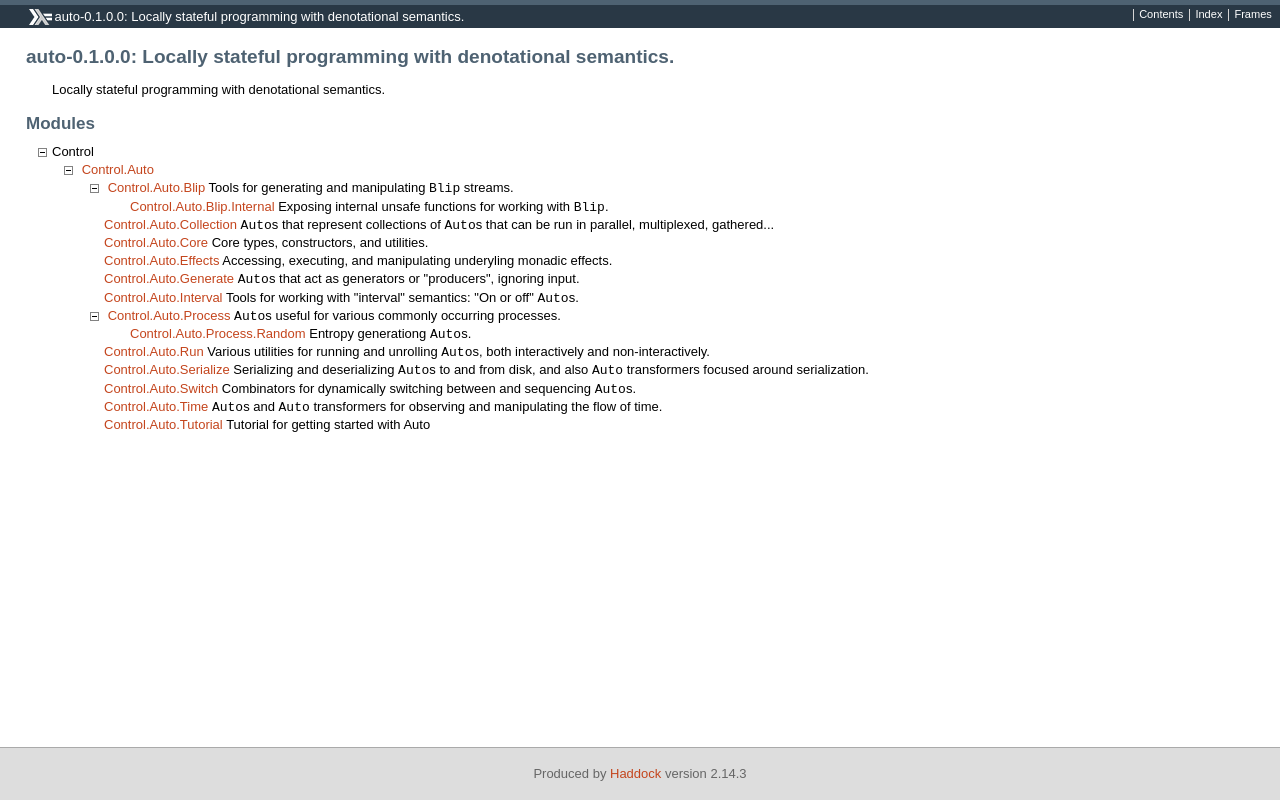
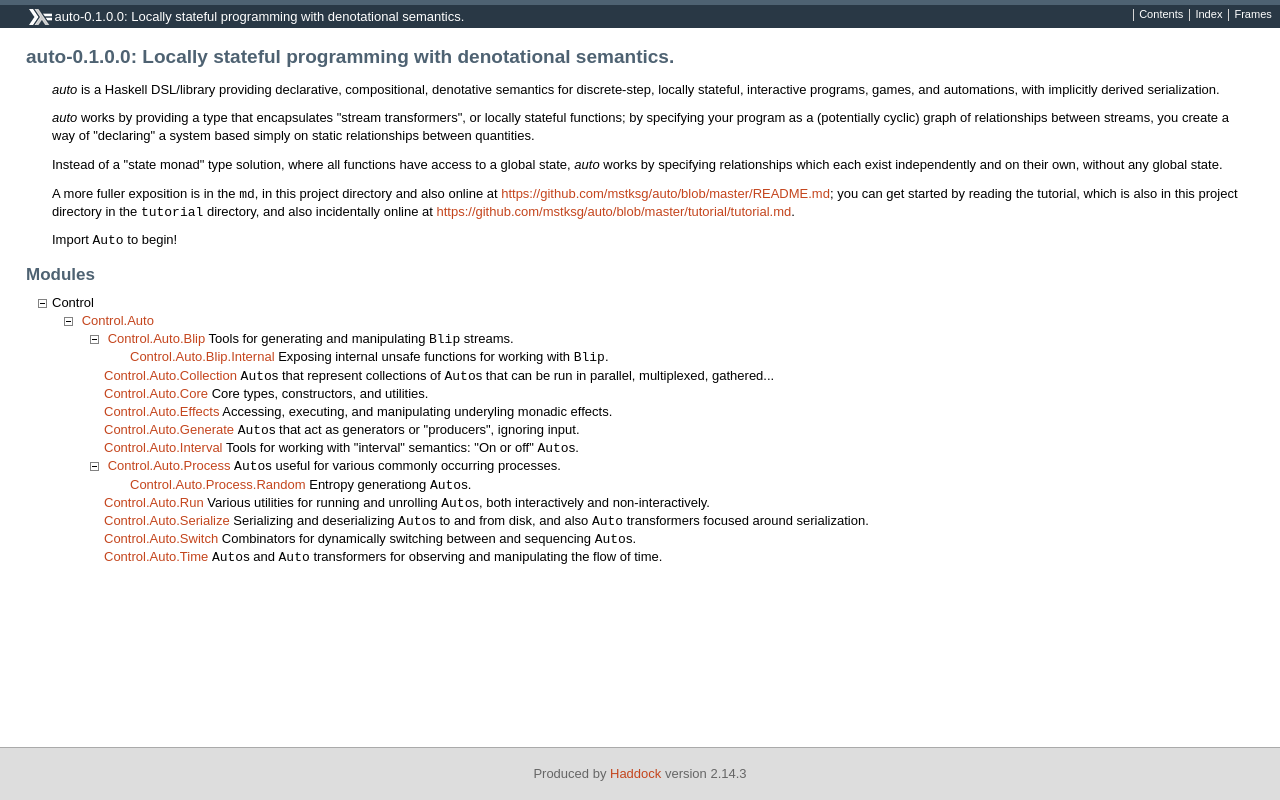
Before and after one commit to mstksg/auto, a plain HTML site: page index.html in a window 1280 px wide. Drawn offline with Linux system fonts and the light colour scheme.

Commit message:
new docs

```diff
--- a/index.html
+++ b/index.html
@@ -1,7 +1,24 @@
 <!DOCTYPE html PUBLIC "-//W3C//DTD XHTML 1.0 Transitional//EN" "http://www.w3.org/TR/xhtml1/DTD/xhtml1-transitional.dtd"><html xmlns="http://www.w3.org/1999/xhtml"><head><meta http-equiv="Content-Type" content="text/html; charset=UTF-8" /><title>auto-0.1.0.0: Locally stateful programming with denotational semantics.</title><link href="ocean.css" rel="stylesheet" type="text/css" title="Ocean" /><script src="haddock-util.js" type="text/javascript"></script><script type="text/javascript">//<![CDATA[
 window.onload = function () {pageLoad();};
 //]]>
-</script></head><body><div id="package-header"><ul class="links" id="page-menu"><li><a href="index.html">Contents</a></li><li><a href="doc-index.html">Index</a></li></ul><p class="caption">auto-0.1.0.0: Locally stateful programming with denotational semantics.</p></div><div id="content"><div id="description"><h1>auto-0.1.0.0: Locally stateful programming with denotational semantics.</h1><div class="doc"><p>Locally stateful programming with denotational semantics.</p></div></div><div id="module-list"><p class="caption">Modules</p><ul><li><span id="control.n.1" class="module collapser" onclick="toggleSection('n.1')">Control</span><ul id="section.n.1" class="show"><li><span class="module"><span id="control.n.1.1" class="collapser" onclick="toggleSection('n.1.1')">&nbsp;</span><a href="Control-Auto.html">Control.Auto</a></span><ul id="section.n.1.1" class="show"><li><span class="module"><span id="control.n.1.1.1" class="collapser" onclick="toggleSection('n.1.1.1')">&nbsp;</span><a href="Control-Auto-Blip.html">Control.Auto.Blip</a></span> Tools for generating and manipulating <code>Blip</code> streams.<ul id="section.n.1.1.1" class="show"><li><span class="module"><a href="Control-Auto-Blip-Internal.html">Control.Auto.Blip.Internal</a></span> Exposing internal unsafe functions for working with
+</script></head><body><div id="package-header"><ul class="links" id="page-menu"><li><a href="index.html">Contents</a></li><li><a href="doc-index.html">Index</a></li></ul><p class="caption">auto-0.1.0.0: Locally stateful programming with denotational semantics.</p></div><div id="content"><div id="description"><h1>auto-0.1.0.0: Locally stateful programming with denotational semantics.</h1><div class="doc"><p><em>auto</em> is a Haskell DSL/library providing declarative,
+compositional, denotative semantics for discrete-step,
+locally stateful, interactive programs, games, and
+automations, with implicitly derived serialization.</p><p><em>auto</em> works by providing a type that encapsulates
+&quot;stream transformers&quot;, or locally stateful functions; by
+specifying your program as a (potentially cyclic) graph
+of relationships between streams, you create a way of
+&quot;declaring&quot; a system based simply on static relationships
+between quantities.</p><p>Instead of a &quot;state monad&quot; type solution, where all
+functions have access to a global state, <em>auto</em> works by
+specifying relationships which each exist independently
+and on their own, without any global state.</p><p>A more fuller exposition is in the <code>md</code>, in this
+project directory and also online at
+<a href="https://github.com/mstksg/auto/blob/master/README.md">https://github.com/mstksg/auto/blob/master/README.md</a>;
+you can get started by reading the tutorial, which is
+also in this project directory in the <code>tutorial</code>
+directory, and also incidentally online at
+<a href="https://github.com/mstksg/auto/blob/master/tutorial/tutorial.md">https://github.com/mstksg/auto/blob/master/tutorial/tutorial.md</a>.</p><p>Import <code>Auto</code> to begin!</p></div></div><div id="module-list"><p class="caption">Modules</p><ul><li><span id="control.n.1" class="module collapser" onclick="toggleSection('n.1')">Control</span><ul id="section.n.1" class="show"><li><span class="module"><span id="control.n.1.1" class="collapser" onclick="toggleSection('n.1.1')">&nbsp;</span><a href="Control-Auto.html">Control.Auto</a></span><ul id="section.n.1.1" class="show"><li><span class="module"><span id="control.n.1.1.1" class="collapser" onclick="toggleSection('n.1.1.1')">&nbsp;</span><a href="Control-Auto-Blip.html">Control.Auto.Blip</a></span> Tools for generating and manipulating <code>Blip</code> streams.<ul id="section.n.1.1.1" class="show"><li><span class="module"><a href="Control-Auto-Blip-Internal.html">Control.Auto.Blip.Internal</a></span> Exposing internal unsafe functions for working with
                <code>Blip</code>.</li></ul></li><li><span class="module"><a href="Control-Auto-Collection.html">Control.Auto.Collection</a></span> <code>Auto</code>s that represent collections of <code>Auto</code>s that can be
                run in parallel, multiplexed, gathered...</li><li><span class="module"><a href="Control-Auto-Core.html">Control.Auto.Core</a></span> Core types, constructors, and utilities.</li><li><span class="module"><a href="Control-Auto-Effects.html">Control.Auto.Effects</a></span> Accessing, executing, and manipulating underyling monadic
                effects.</li><li><span class="module"><a href="Control-Auto-Generate.html">Control.Auto.Generate</a></span> <code>Auto</code>s that act as generators or &quot;producers&quot;, ignoring input.</li><li><span class="module"><a href="Control-Auto-Interval.html">Control.Auto.Interval</a></span> Tools for working with &quot;interval&quot; semantics: &quot;On or off&quot;
@@ -9,4 +26,4 @@ window.onload = function () {pageLoad();};
                interactively and non-interactively.</li><li><span class="module"><a href="Control-Auto-Serialize.html">Control.Auto.Serialize</a></span> Serializing and deserializing <code>Auto</code>s to and from disk,
                and also <code>Auto</code> transformers focused around serialization.</li><li><span class="module"><a href="Control-Auto-Switch.html">Control.Auto.Switch</a></span> Combinators for dynamically switching between and
                sequencing <code>Auto</code>s.</li><li><span class="module"><a href="Control-Auto-Time.html">Control.Auto.Time</a></span> <code>Auto</code>s and <code>Auto</code> transformers for observing and
-               manipulating the flow of time.</li><li><span class="module"><a href="Control-Auto-Tutorial.html">Control.Auto.Tutorial</a></span> Tutorial for getting started with Auto</li></ul></li></ul></li></ul></div></div><div id="footer"><p>Produced by <a href="http://www.haskell.org/haddock/">Haddock</a> version 2.14.3</p></div></body></html>
+               manipulating the flow of time.</li></ul></li></ul></li></ul></div></div><div id="footer"><p>Produced by <a href="http://www.haskell.org/haddock/">Haddock</a> version 2.14.3</p></div></body></html>
```
Also changed, not shown: Control-Auto-Core.html (+2 -1 lines), Control-Auto.html (+2 -1 lines), index-frames.html (+1 -1 lines), 1 other file.
